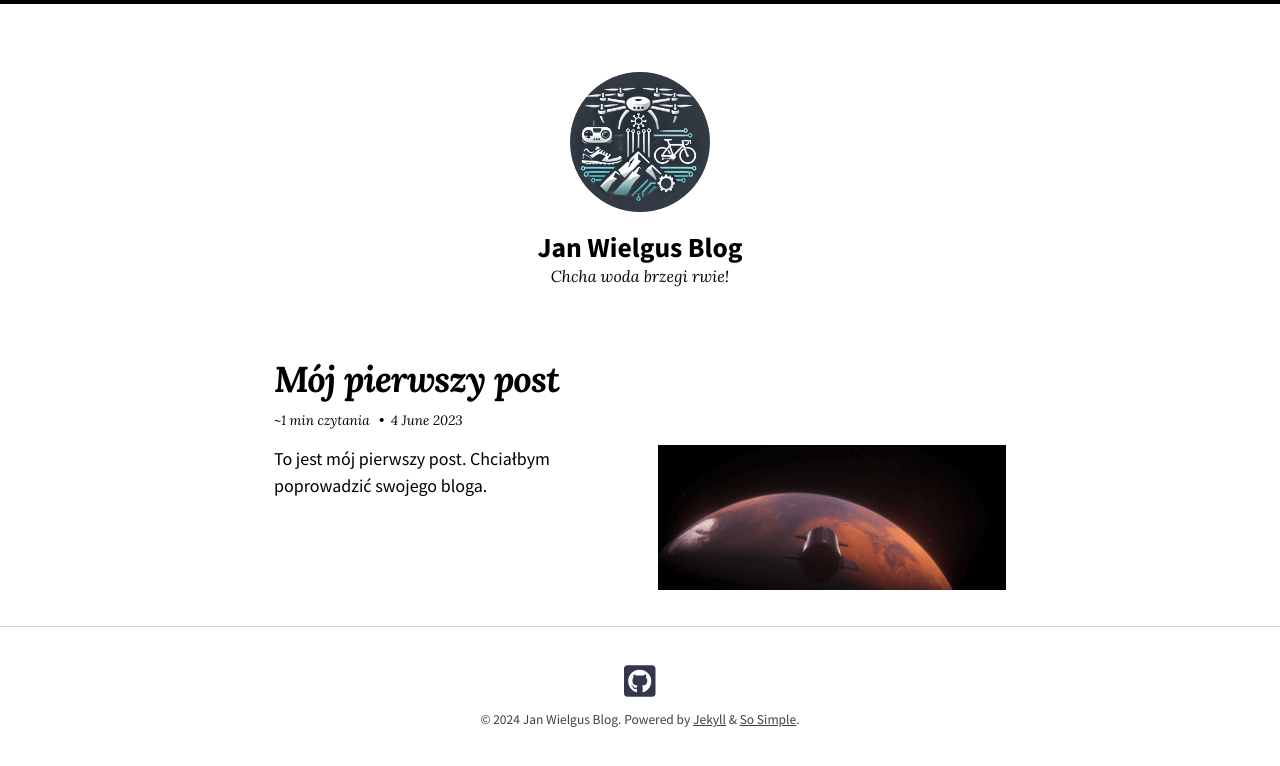
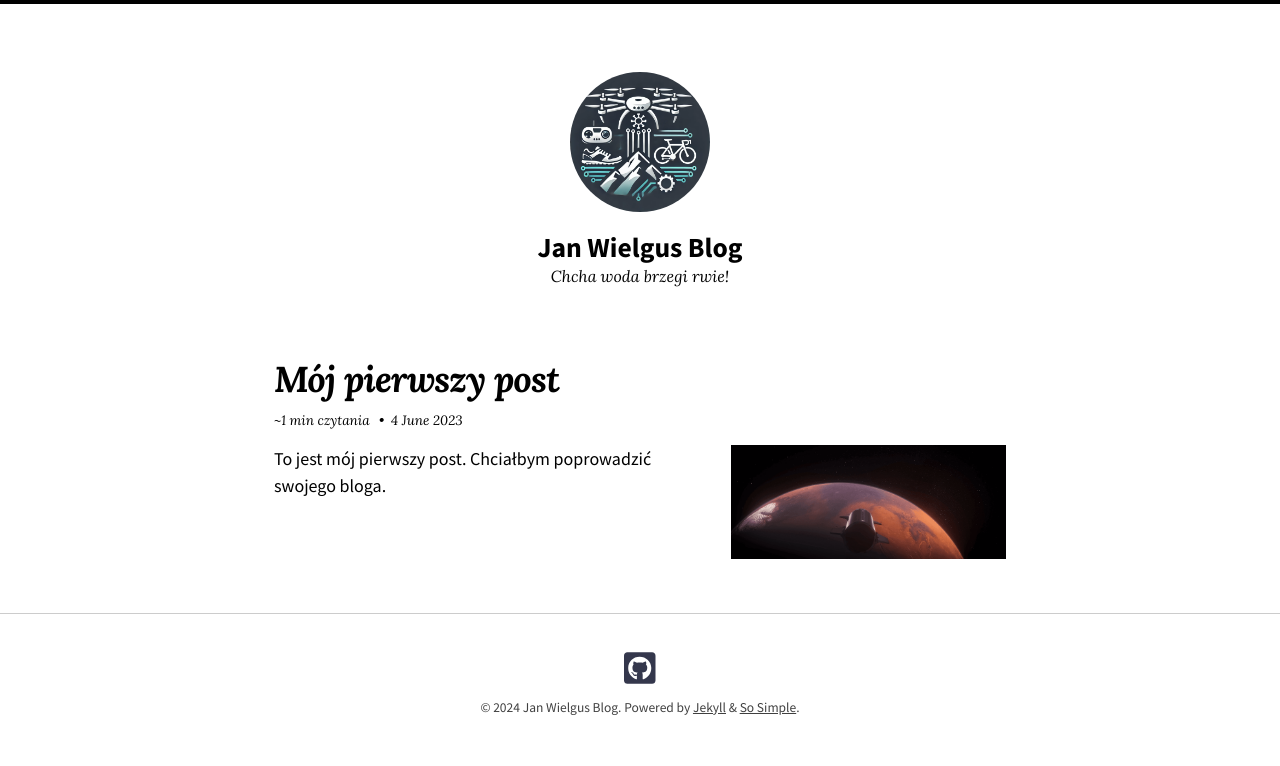
Before and after one commit to JanWielgus/janwielgus.github.io, a Jekyll site: the page built from index.md, in a window 1280 px wide. Shown: the top 766 px of the page. Built offline with Jekyll 4.4.1, drawn with Linux system fonts in a browser that asks for light colours; nearby versions of some CDN libraries.

Commit message:
Fixed homepage thumbnail to excerpt ratio

```diff
--- a/_sass/so-simple/_entries.scss
+++ b/_sass/so-simple/_entries.scss
@@ -47,8 +47,6 @@
   -webkit-box-ordinal-group: 0;
   -ms-flex-order: 3;
   order: 3;
-  width: 50%;
-  height: 50%;
   // margin-bottom: 0.5rem;
   padding-left: 1rem;
 }
@@ -76,7 +74,8 @@
 .entry-excerpt-and-image {
   display: -webkit-box;
   display: -ms-flexbox;
-  display: flex;
+  display: grid;
+  grid-template-columns: 3fr 2fr; // show in 3:2 ratio
   -webkit-box-orient: vertical;
   -webkit-box-direction: normal;
   -ms-flex-direction: row;
@@ -98,7 +97,7 @@
     -webkit-box-direction: normal;
     -ms-flex-direction: column;
     flex-direction: column;
-    margin-bottom: 2rem;
+    margin-bottom: 3rem;
   }
 
   .entry-title {
```
